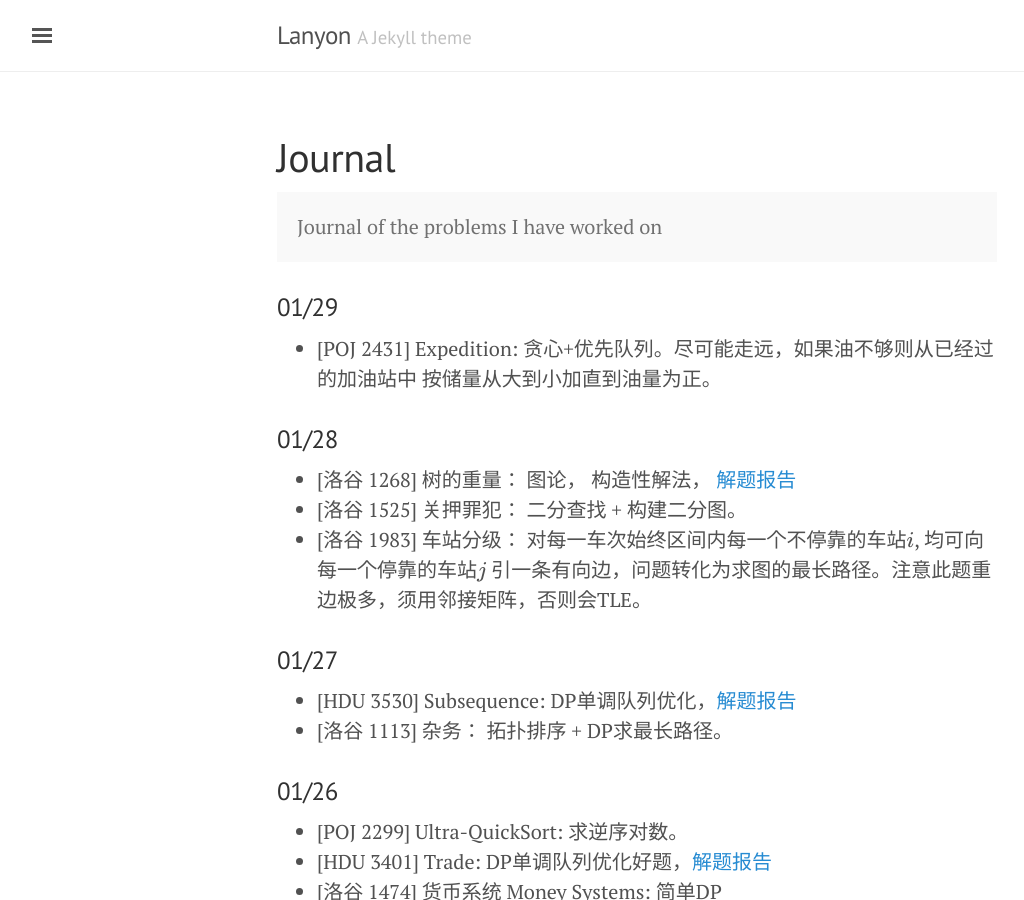
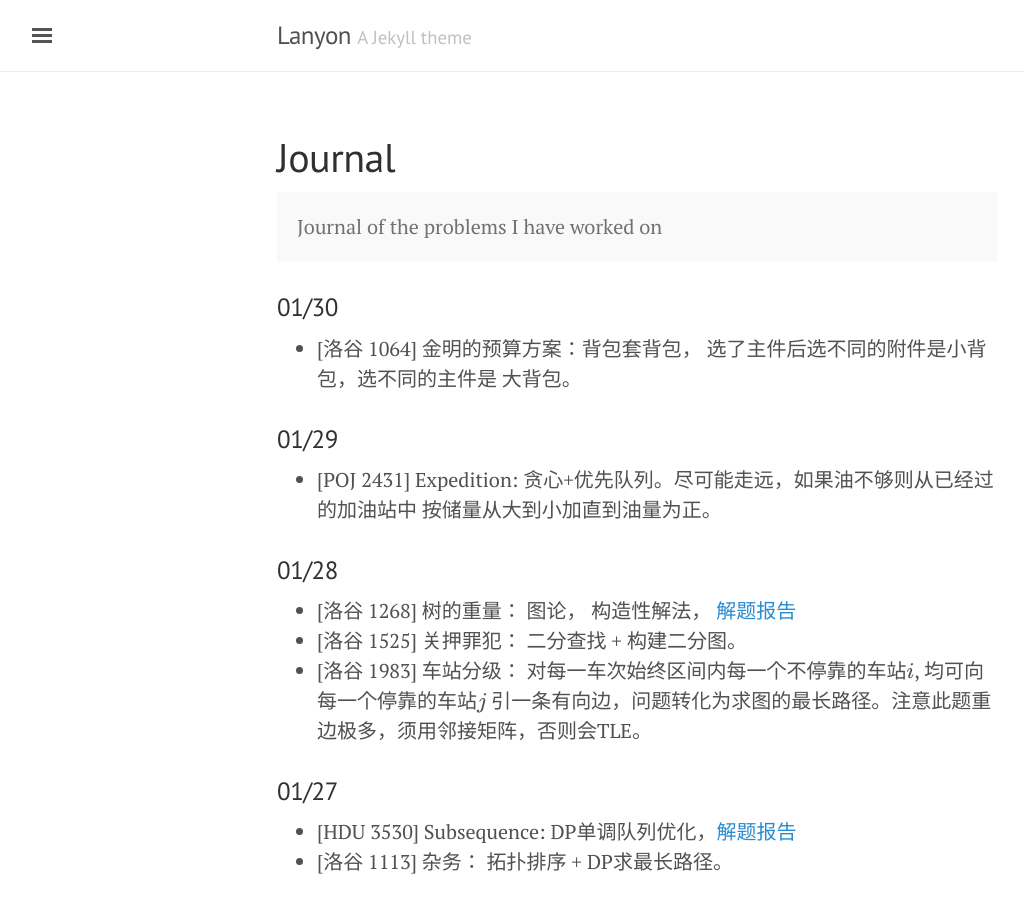
Before and after one commit to atubo/online-judge, a Jekyll site: the page built from docs/journal.md, in a window 1280 px wide and 900 px high. Shown: the whole window, without its empty margins (3-1027 px from the left). Built offline with Jekyll 4.4.1, drawn with Linux system fonts in a browser that asks for light colours; formulas are drawn with MathJax 3.

Commit message:
[Luogu 1064]

```diff
--- a/docs/journal.md
+++ b/docs/journal.md
@@ -6,6 +6,10 @@ title: Journal
 <p class="message">
 Journal of the problems I have worked on
 </p>
+
+### 01/30
+* [洛谷 1064] 金明的预算方案：背包套背包， 选了主件后选不同的附件是小背包，选不同的主件是
+大背包。
 
 ### 01/29
 * [POJ 2431] Expedition: 贪心+优先队列。尽可能走远，如果油不够则从已经过的加油站中
```
